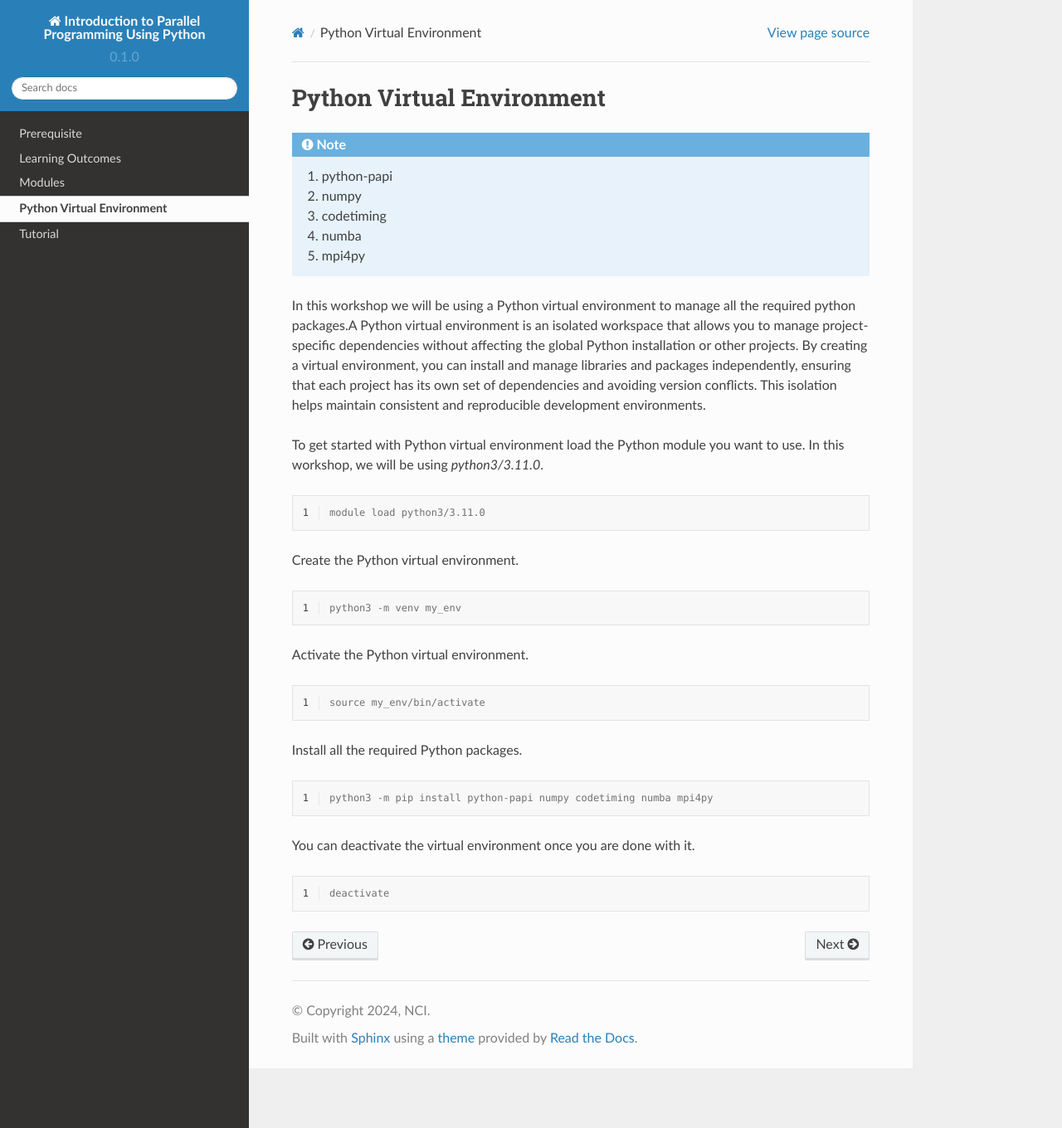
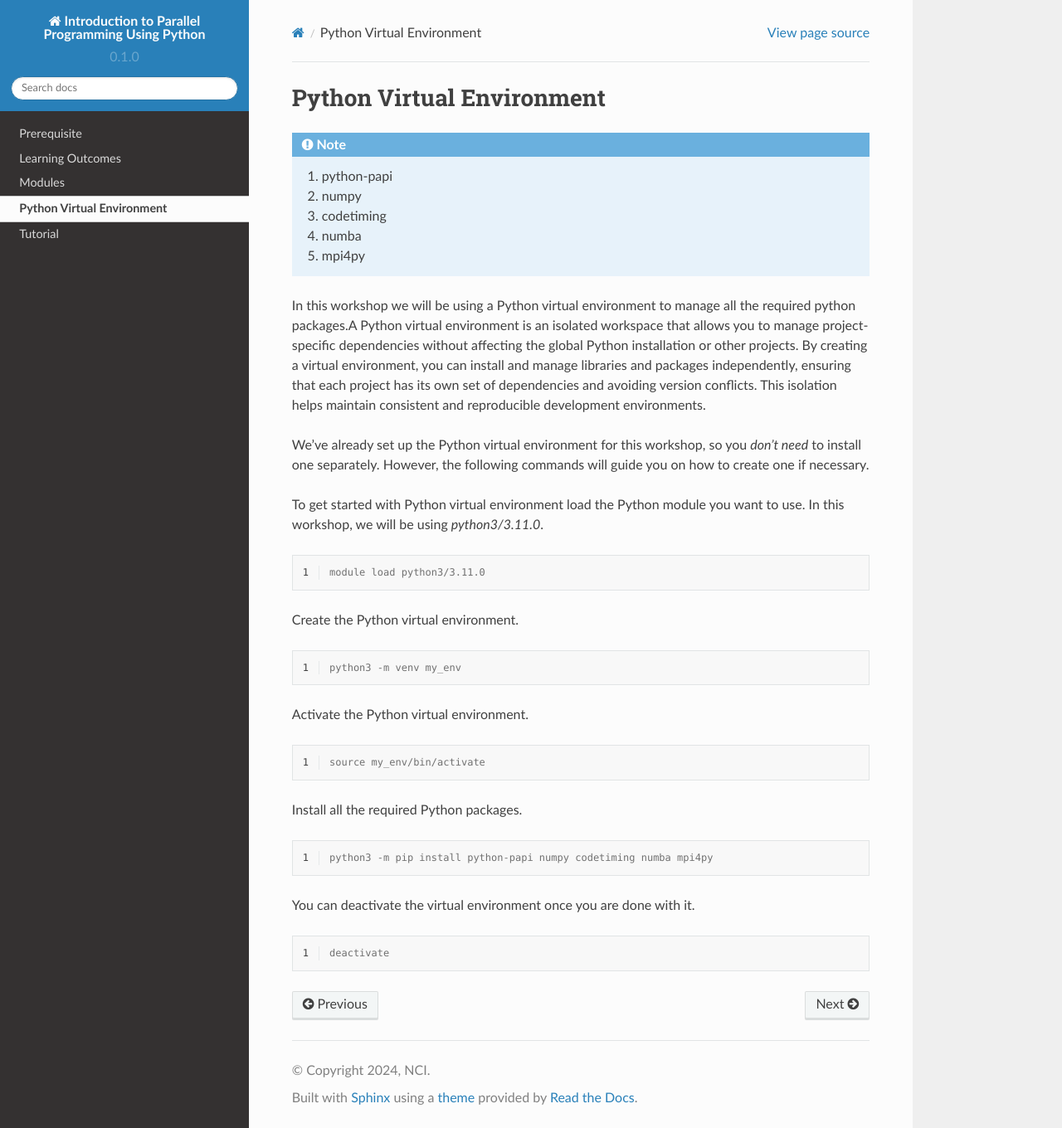
Before and after one commit to NCI900-Training-Organisation/intro-to-parallel-programming, a Sphinx documentation site: the page built from docs/source/packages.rst, in a window 1280 px wide and 1360 px high. Shown: the whole window at 83% size. Built offline with Sphinx 7.4.7 and the Read the Docs theme 2.0.0, drawn with Linux system fonts in a browser that asks for light colours.

Commit message:
packages updated

```diff
--- a/docs/source/packages.rst
+++ b/docs/source/packages.rst
@@ -12,6 +12,9 @@ In this workshop we will be using a Python virtual environment to manage all the
 workspace that allows you to manage project-specific dependencies without affecting the global Python installation or other projects. By creating a
 virtual environment, you can install and manage libraries and packages independently, ensuring that each project has its own set of dependencies and
 avoiding version conflicts. This isolation helps maintain consistent and reproducible development environments.
+
+We’ve already set up the Python virtual environment for this workshop, so you *don’t need* to install one separately. However, the following
+commands will guide you on how to create one if necessary.
 
 To get started with Python virtual environment load the Python module you want to use. In this workshop, we will be using *python3/3.11.0*.
 
```
